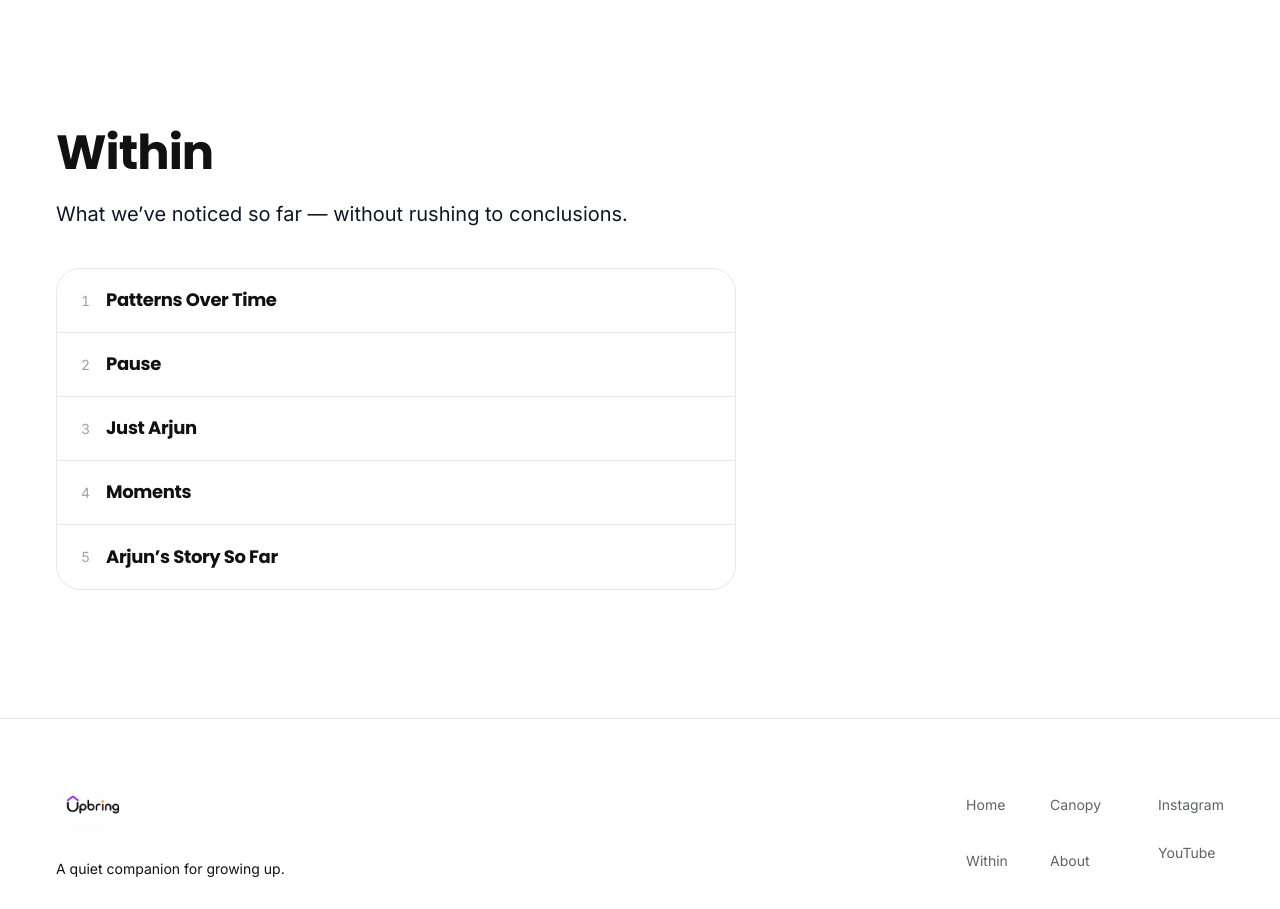
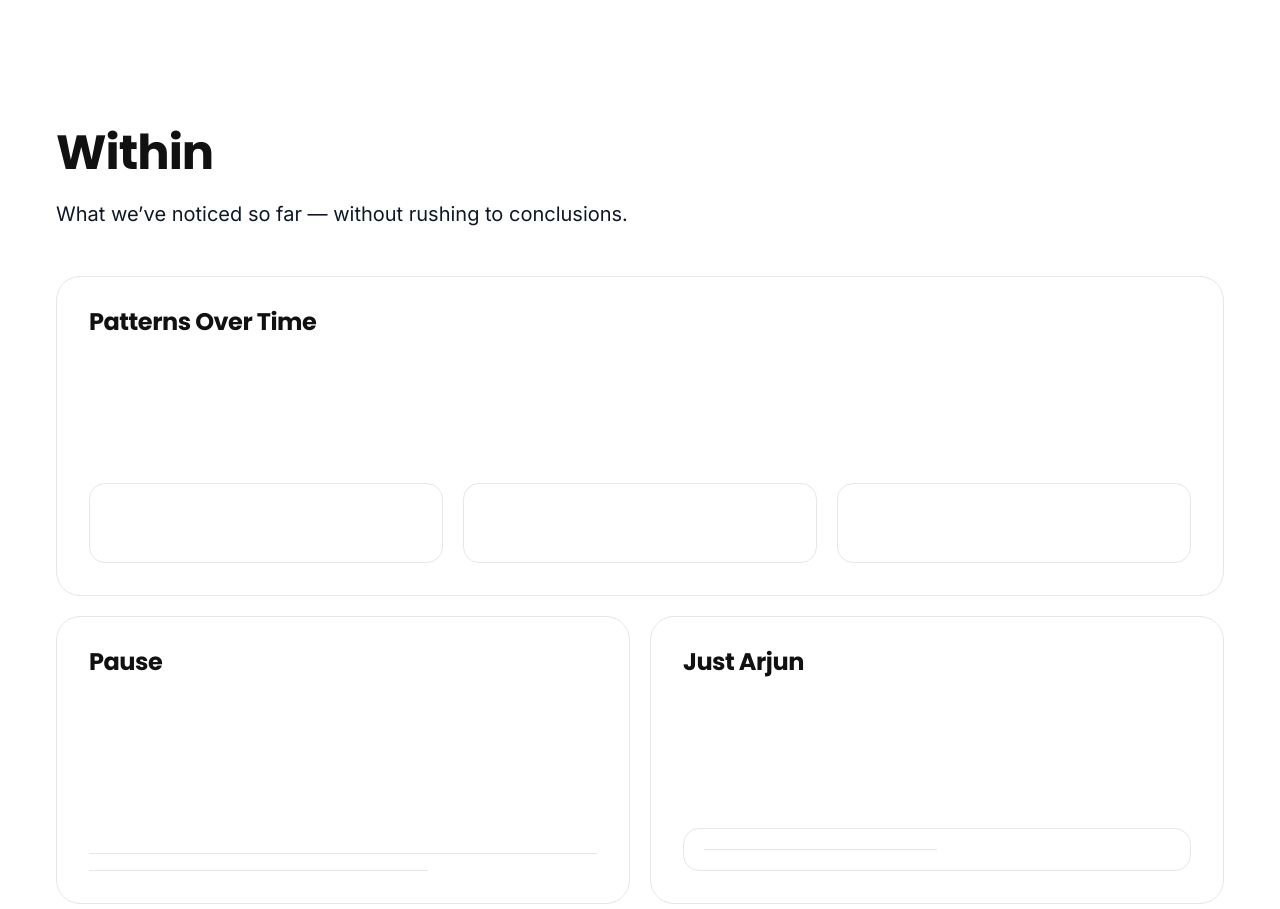
Before and after one commit to upbringapp/upbring-website, a Next.js app: page / in a window 1280 px wide. Shown: the part 3780-4689 px from the top of the page. Built offline with nearby package versions, Linux system fonts and the light colour scheme; no server answers.

Commit message:
Build Within website experience

```diff
--- a/app/page.tsx
+++ b/app/page.tsx
@@ -3,6 +3,7 @@ import { HeroSection } from "@/components/sections/hero-section";
 import { TrustSequence } from "@/components/sections/trust-sequence";
 import { HomeSection } from "@/components/sections/home-section";
 import { CanopySection } from "@/components/sections/canopy-section";
+import { WithinSection } from "@/components/sections/within-section";
 
 export default function Home() {
   const faqSchema = {
@@ -86,46 +87,7 @@ contactPoint: {
       <TrustSequence />
       <HomeSection />
       <CanopySection />
-
-      <section
-        id="within"
-        aria-labelledby="within-heading"
-        className="page-container section-spacing scroll-mt-24"
-      >
-        <div className="editorial-width">
-          <h2 id="within-heading" className="text-4xl md:text-5xl">
-            Within
-          </h2>
-          <p className="mt-5 text-lg text-[var(--text-secondary)] md:text-xl">
-            What we’ve noticed so far — without rushing to conclusions.
-          </p>
-
-          <ol className="mt-10 overflow-hidden rounded-[var(--card-radius)] border border-[var(--border)] bg-white">
-            {[
-              "Patterns Over Time",
-              "Pause",
-              "Just Arjun",
-              "Moments",
-              "Arjun’s Story So Far",
-            ].map((label, index) => (
-              <li
-                key={label}
-                className="flex min-h-16 items-center gap-4 border-b border-[var(--border)] px-6 py-4 last:border-b-0"
-              >
-                <span
-                  aria-hidden="true"
-                  className="text-sm tabular-nums text-[var(--text-tertiary)]"
-                >
-                  {index + 1}
-                </span>
-                <span className="font-heading text-lg text-[var(--text-primary)]">
-                  {label}
-                </span>
-              </li>
-            ))}
-          </ol>
-        </div>
-      </section>
+      <WithinSection />
     </main>
     </>
   );
--- /dev/null
+++ b/components/product/within-reflection-card.tsx
@@ -0,0 +1,69 @@
+type WithinReflectionCardProps = {
+  label: string;
+  variant: "patterns" | "pause" | "personal" | "moments" | "story";
+};
+
+export function WithinReflectionCard({
+  label,
+  variant,
+}: WithinReflectionCardProps) {
+  const layoutClasses = {
+    patterns: "min-h-80 lg:col-span-2",
+    pause: "min-h-64",
+    personal: "min-h-72",
+    moments: "min-h-64",
+    story: "min-h-80 lg:col-span-2",
+  } as const;
+
+  return (
+    <li
+      className={`flex flex-col rounded-[var(--card-radius)] border border-[var(--border)] bg-white p-6 md:p-8 ${layoutClasses[variant]}`}
+    >
+      <h3 className="text-xl md:text-2xl">{label}</h3>
+
+      <div aria-hidden="true" className="mt-auto pt-12">
+        {variant === "patterns" ? (
+          <div className="grid gap-5 md:grid-cols-3">
+            <span className="block min-h-20 rounded-2xl border border-[var(--border)]" />
+            <span className="block min-h-20 rounded-2xl border border-[var(--border)]" />
+            <span className="block min-h-20 rounded-2xl border border-[var(--border)]" />
+          </div>
+        ) : null}
+
+        {variant === "pause" ? (
+          <div className="space-y-4">
+            <span className="block h-px w-full bg-[var(--border)]" />
+            <span className="block h-px w-2/3 bg-[var(--border)]" />
+          </div>
+        ) : null}
+
+        {variant === "personal" ? (
+          <div className="rounded-2xl border border-[var(--border)] p-5">
+            <span className="block h-px w-1/2 bg-[var(--border)]" />
+          </div>
+        ) : null}
+
+        {variant === "moments" ? (
+          <div className="flex gap-3">
+            <span className="block size-14 rounded-2xl border border-[var(--border)]" />
+            <span className="block size-14 rounded-2xl border border-[var(--border)]" />
+          </div>
+        ) : null}
+
+        {variant === "story" ? (
+          <div className="space-y-4">
+            <span className="block h-px w-full bg-[var(--border)]" />
+            <span className="block h-px w-5/6 bg-[var(--border)]" />
+            <span className="block h-px w-2/3 bg-[var(--border)]" />
+          </div>
+        ) : null}
+      </div>
+
+      {variant === "story" ? (
+        <p className="mt-12 max-w-xl text-lg text-[var(--text-secondary)] md:text-xl">
+          Thank you for noticing what often goes unseen.
+        </p>
+      ) : null}
+    </li>
+  );
+}
--- /dev/null
+++ b/components/sections/within-section.tsx
@@ -0,0 +1,38 @@
+import { WithinReflectionCard } from "@/components/product/within-reflection-card";
+
+const withinAreas = [
+  { label: "Patterns Over Time", variant: "patterns" },
+  { label: "Pause", variant: "pause" },
+  { label: "Just Arjun", variant: "personal" },
+  { label: "Moments", variant: "moments" },
+  { label: "Arjun’s Story So Far", variant: "story" },
+] as const;
+
+export function WithinSection() {
+  return (
+    <section
+      id="within"
+      aria-labelledby="within-heading"
+      className="page-container section-spacing scroll-mt-24"
+    >
+      <div className="editorial-width">
+        <h2 id="within-heading" className="text-4xl md:text-5xl">
+          Within
+        </h2>
+        <p className="mt-5 text-lg text-[var(--text-secondary)] md:text-xl">
+          What we’ve noticed so far — without rushing to conclusions.
+        </p>
+      </div>
+
+      <ol className="mt-12 grid gap-5 lg:grid-cols-2">
+        {withinAreas.map((area) => (
+          <WithinReflectionCard
+            key={area.label}
+            label={area.label}
+            variant={area.variant}
+          />
+        ))}
+      </ol>
+    </section>
+  );
+}
```
